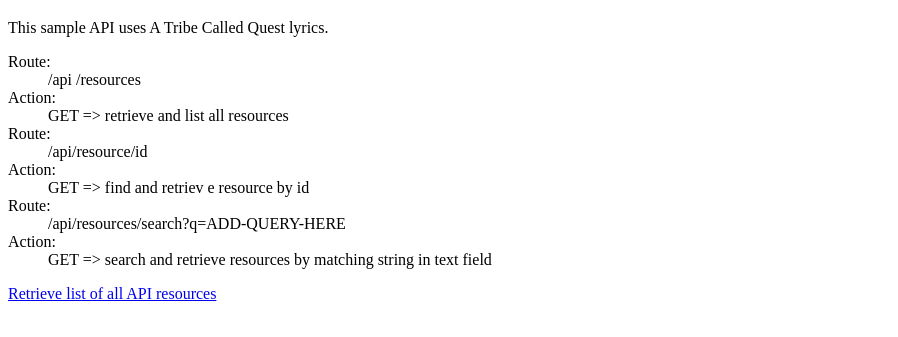
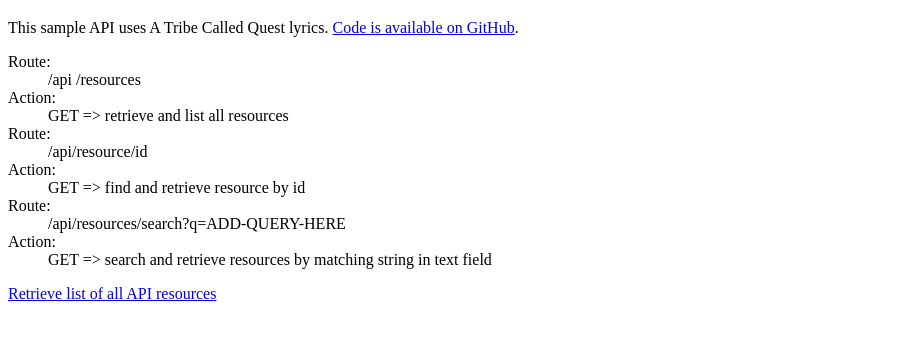
Before and after one commit to jasonclark/api-rest, a website: page index.html in a window 1280 px wide. Shown: the part 61-398 px from the top of the page, without its empty margins (0-898 px from the left). Drawn offline with Linux system fonts and the light colour scheme.

Commit message:
fixed typo and added link to github repo

```diff
--- a/index.html
+++ b/index.html
@@ -12,7 +12,7 @@
   </head>
   <body>
     <h1>Welcome to an example REST API for teaching and learning.</h1>
-    <p>This sample API uses A Tribe Called Quest lyrics.</p>
+    <p>This sample API uses A Tribe Called Quest lyrics. <a href="https://github.com/jasonclark/web-service">Code is available on GitHub</a>.</p>
     <dl>
       <dt>Route:</dt>
       <dd>/api /resources</dd>
@@ -21,7 +21,7 @@
       <dt>Route:</dt>
       <dd>/api/resource/id</dd>
       <dt>Action:</dt>
-      <dd>GET => find and retriev e resource by id</dd>
+      <dd>GET => find and retrieve resource by id</dd>
       <dt>Route:</dt>
       <dd>/api/resources/search?q=ADD-QUERY-HERE</dd>
       <dt>Action:</dt>
```
